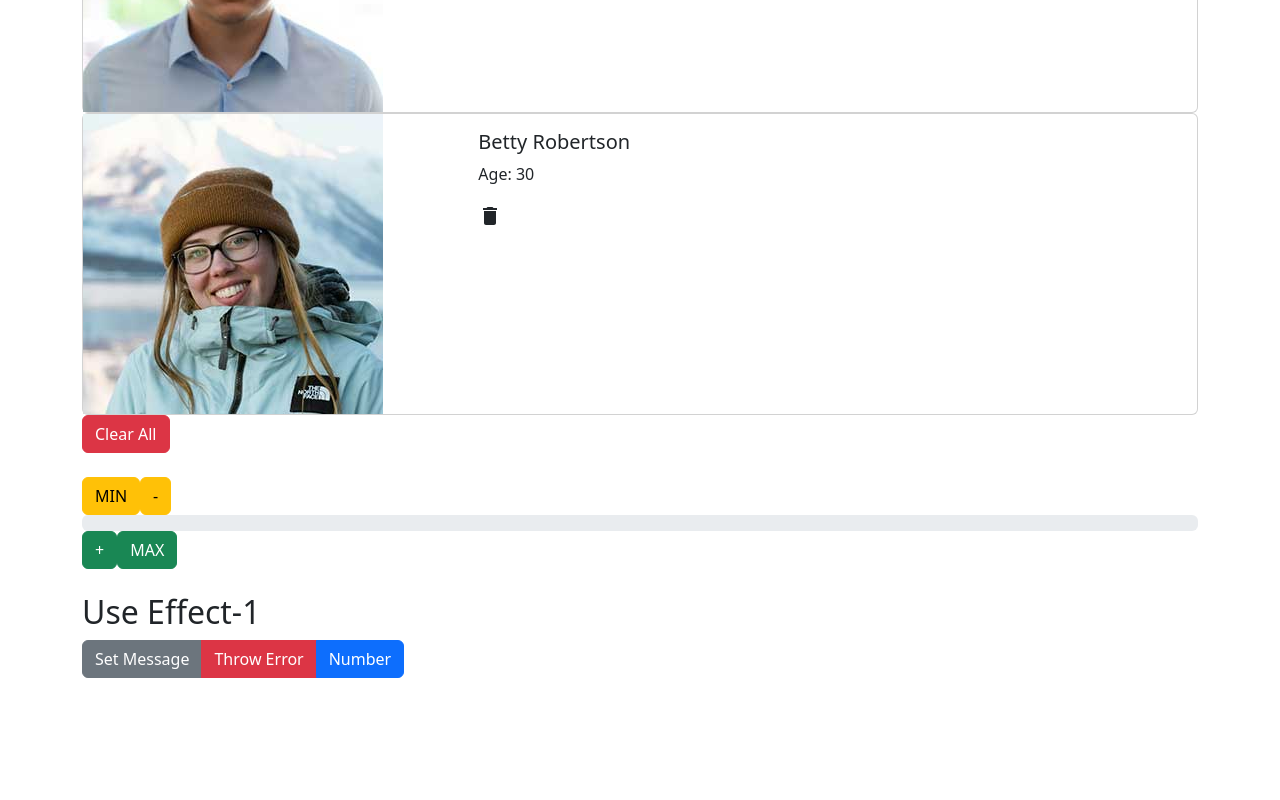
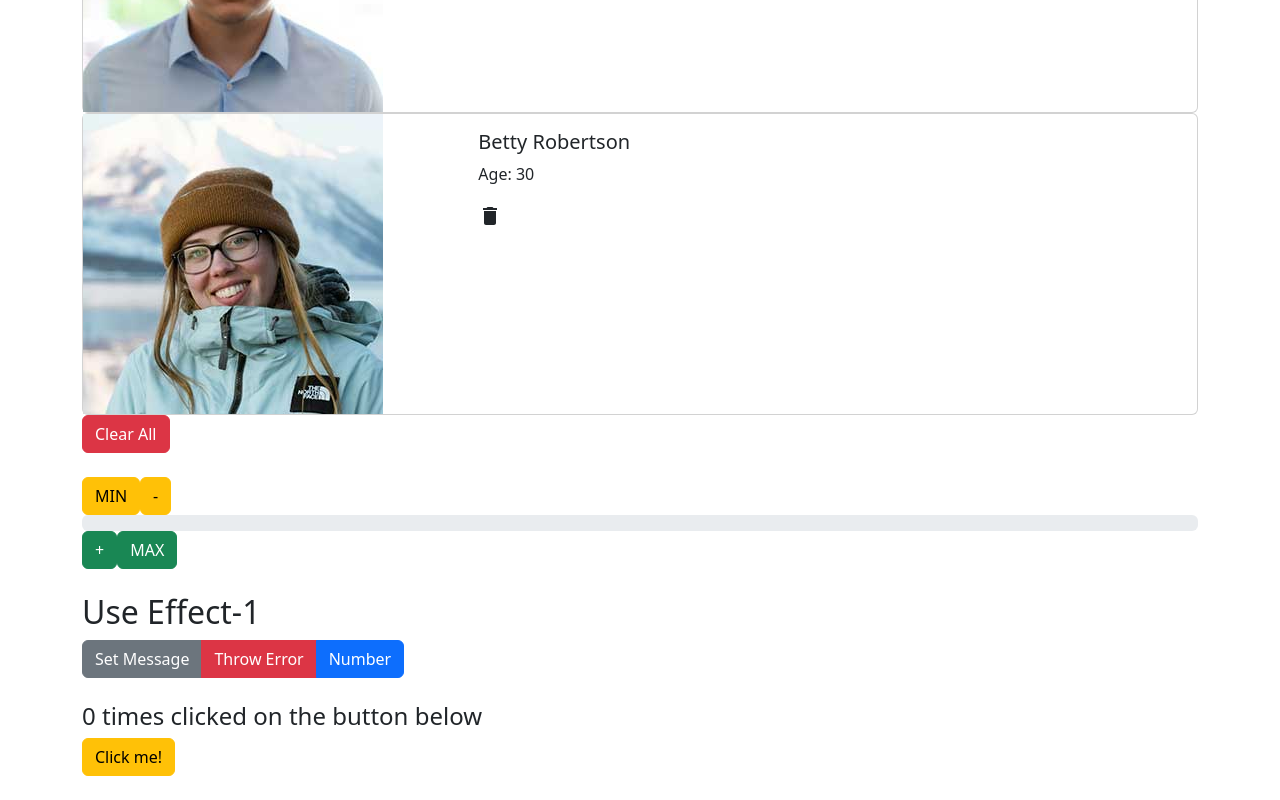
Before and after one commit to Krpiszez/FrontEndProjects, a React (Create React App) app in the folder IntroToReact/: page / in a window 1280 px wide. Shown: the part 6150-6950 px from the top of the page. Before the commit the page ends 6852 px from the top, so only its background shows below. Built offline with nearby package versions, Linux system fonts and the light colour scheme.

Commit message:
impl useEffect

```diff
--- a/IntroToReact/src/App.js
+++ b/IntroToReact/src/App.js
@@ -24,6 +24,7 @@ import State1 from "./components/12-state/01-state";
 import State2 from "./components/12-state/02-state";
 import Birthday from "./components/13-birthday/birthday";
 import UseEffect01 from "./components/14-useeffect/01-use-effect";
+import { Counter2 } from "./components/14-useeffect/02-use-effect";
 import ProgressBar from "./components/implementation/ProgressBar";
 import Impl1 from "./components/implementation/impl1";
 
@@ -103,6 +104,8 @@ const App = () => {
             <br/>
             <UseEffect01/>
             <br/>
+            <Counter2/>
+            <br/>
         </div>
     )
 };
--- /dev/null
+++ b/IntroToReact/src/components/14-useeffect/02-use-effect.js
@@ -0,0 +1,28 @@
+import React, {useEffect, useState} from 'react'
+import { Button, Container } from 'react-bootstrap'
+
+export const Counter2 = () => {
+
+    const [counter, setCounter] = useState(0);
+    const [check, setCheck] = useState(0);
+
+    const handleCounter = () => {
+        setCounter(prev => prev +1);
+        setCheck(1);
+    }
+
+    useEffect(()=>{
+        if(check===0) return;
+        document.title = `${counter} times clicked!`;
+        return()=>{
+            document.title = `React Application | Krpiszez`;
+        }
+
+    },[counter])
+  return (
+    <Container>
+        <h4>{counter} times clicked on the button below</h4>
+        <Button variant='warning' onClick={handleCounter}>Click me!</Button>
+    </Container>
+  )
+}
```
